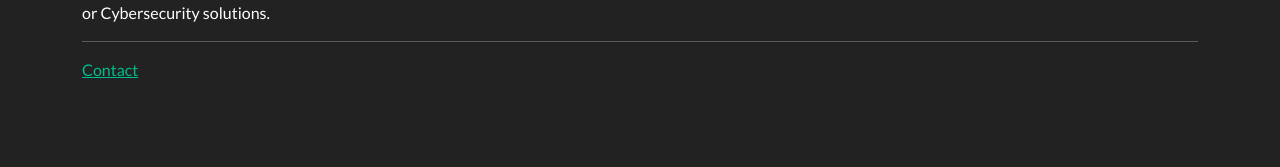
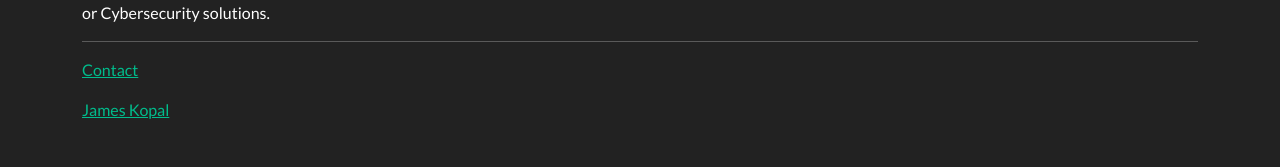
Before and after one commit to JKopal101/jkopal101.github.io, a Jekyll site: the page built from index.md, in a window 1280 px wide. Shown: the part 1609-1776 px from the top of the page. Built offline with Jekyll 4.4.1, drawn with Linux system fonts in a browser that asks for light colours; before the commit the page ends 1755 px from its top, so only the background shows below that.

Commit message:
Update index.md

```diff
--- a/index.md
+++ b/index.md
@@ -63,3 +63,5 @@ I'm always looking for new opportunities to grow and collaborate. Feel free to e
 
 ---
 [Contact](contact.md)
+
+<div class="badge-base LI-profile-badge" data-locale="en_US" data-size="medium" data-theme="dark" data-type="HORIZONTAL" data-vanity="james-kopal" data-version="v1"><a class="badge-base__link LI-simple-link" href="https://ca.linkedin.com/in/james-kopal?trk=profile-badge">James Kopal</a></div>
```
